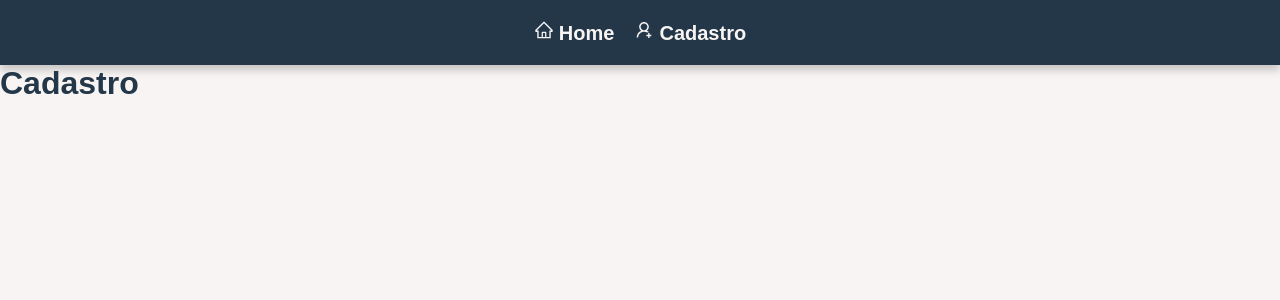
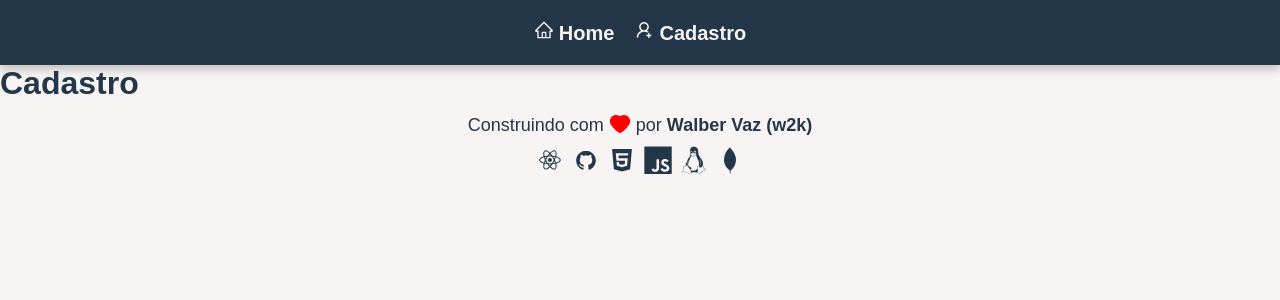
Before and after one commit to walber-vaz/tela-login, a React (Vite) app in the folder frontend/: page /cadastro in a window 1280 px wide. Shown: the top 300 px of the page. Built offline with nearby package versions, Linux system fonts and the light colour scheme.

Commit message:
Estilizando footer

```diff
--- a/frontend/src/Pages/Home/styles.jsx
+++ b/frontend/src/Pages/Home/styles.jsx
@@ -2,14 +2,28 @@ import styled from 'styled-components';
 
 const Container = styled.main`
   align-items: center;
-  border: 0.5rem solid red;
   display: flex;
   flex-direction: column;
-  height: calc(100vh - 6.5rem);
+  height: calc(100vh - 14.5rem);
   margin: 0 auto;
   padding: 2rem 0;
   width: 1200px;
-  overflow: hidden;
+
+  @media (max-width: 1200px) {
+    width: 100%;
+  }
+
+  @media (max-width: 768px) {
+    height: calc(100vh - 5rem);
+  }
+
+  @media (max-width: 425px) {
+    height: calc(100vh - 4rem);
+  }
+
+  @media (max-width: 375px) {
+    height: calc(100vh - 3.5rem);
+  }
 `;
 
 export { Container };
--- /dev/null
+++ b/frontend/src/components/Footer/index.jsx
@@ -0,0 +1,38 @@
+import { AiFillHeart } from 'react-icons/ai';
+import {
+  DiReact,
+  DiGithubBadge,
+  DiHtml5,
+  DiJsBadge,
+  DiLinux,
+  DiMongodb,
+} from 'react-icons/di';
+
+import { Container } from './styles';
+
+const Footer = () => {
+  return (
+    <Container>
+      <footer>
+        <p>
+          Construindo com
+          <span>
+            <AiFillHeart />
+          </span>
+          por
+          <a href="https://github.com/walber-vaz"> Walber Vaz (w2k)</a>
+        </p>
+        <div>
+          <DiReact />
+          <DiGithubBadge />
+          <DiHtml5 />
+          <DiJsBadge />
+          <DiLinux />
+          <DiMongodb />
+        </div>
+      </footer>
+    </Container>
+  );
+};
+
+export default Footer;
--- /dev/null
+++ b/frontend/src/components/Footer/styles.jsx
@@ -0,0 +1,53 @@
+import styled from 'styled-components';
+
+const Container = styled.footer`
+  align-items: center;
+  display: flex;
+  flex-direction: column;
+  height: 8rem;
+  padding: 1rem;
+
+  p {
+    font-size: 1.8rem;
+  }
+
+  svg {
+    color: red;
+    font-size: 2.4rem;
+    margin: 0 0.4rem;
+    display: inline-block;
+    vertical-align: sub;
+  }
+
+  a {
+    color: var(--color-primary);
+    font-weight: bold;
+    transition: color 0.4s ease-in-out;
+    padding-bottom: 0.3rem;
+
+    &:hover {
+      color: var(--color-hover);
+      border-bottom: 0.1rem solid var(--color-hover);
+    }
+  }
+
+  div {
+    display: flex;
+    align-items: center;
+    justify-content: center;
+    margin-top: 1rem;
+
+    svg {
+      margin: 0 0.4rem;
+      font-size: 2.8rem;
+      color: var(--bg-secondary);
+      transition: color 0.4s ease-in-out;
+
+      &:hover {
+        color: var(--color-hover);
+      }
+    }
+  }
+`;
+
+export { Container };
--- a/frontend/src/main.jsx
+++ b/frontend/src/main.jsx
@@ -7,6 +7,7 @@ import Cadastro from './Pages/Cadastro';
 
 import Header from './components/Header';
 import GlobalStyles from './styles/GlobalStyles';
+import Footer from './components/Footer';
 
 const root = ReactDOM.createRoot(document.getElementById('root'));
 root.render(
@@ -16,6 +17,7 @@ root.render(
       <Route path="/" element={<Home />} />
       <Route path="/cadastro" element={<Cadastro />} />
     </Routes>
+    <Footer />
     <GlobalStyles />
   </Router>,
 );
```
